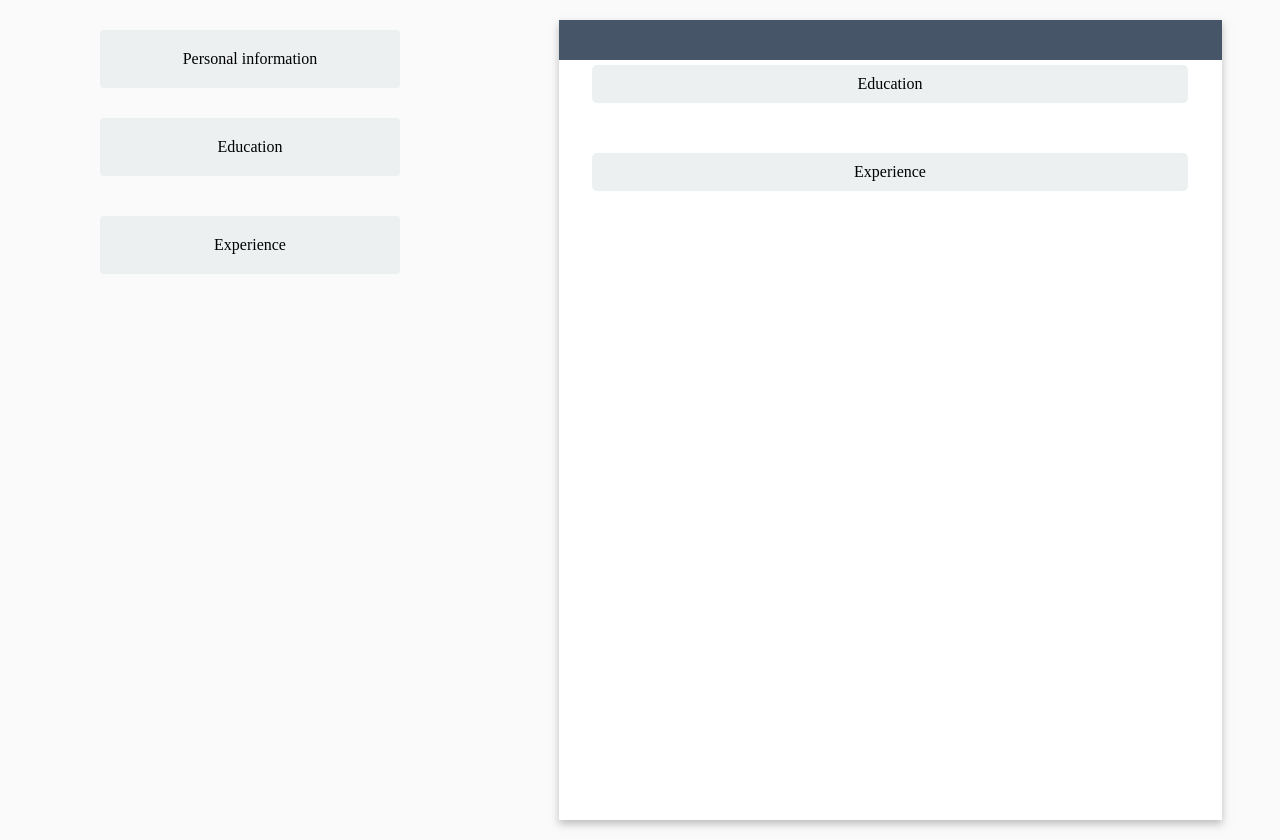
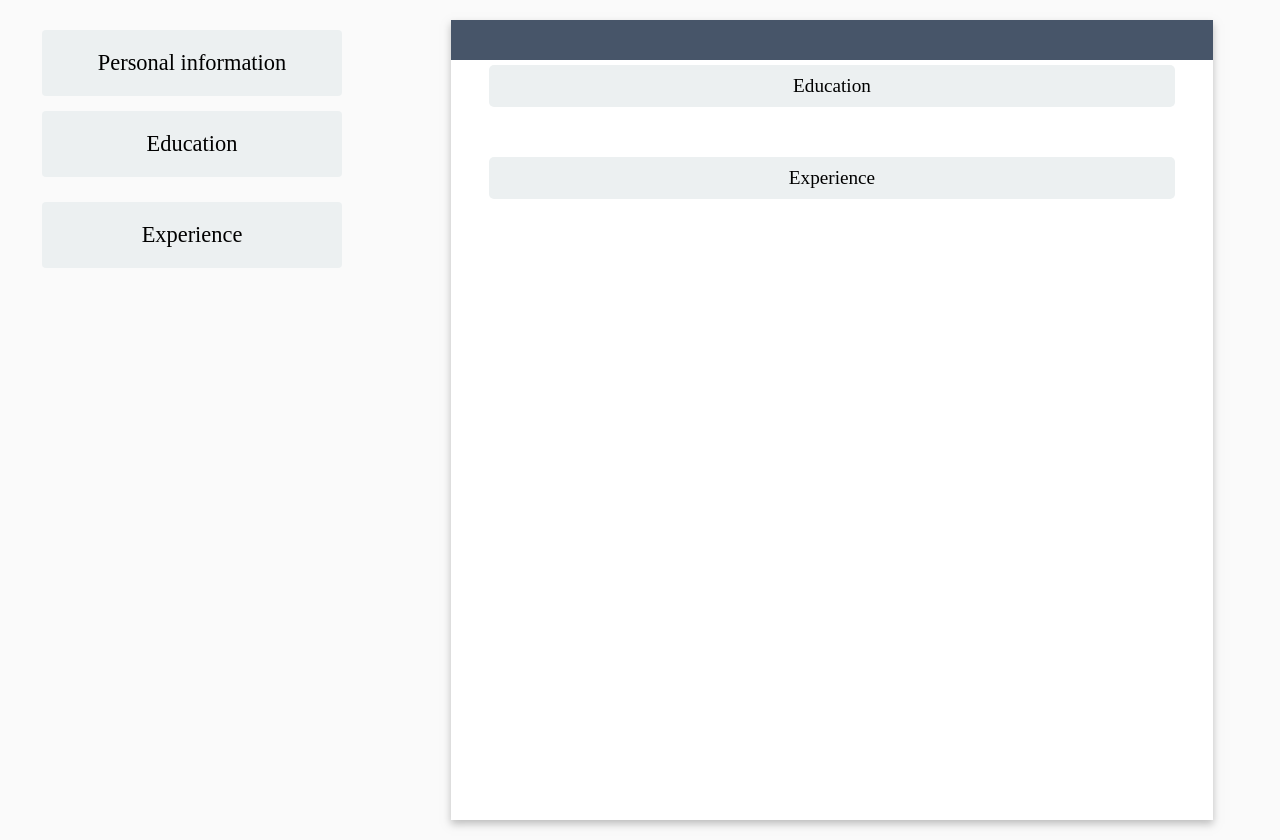
Before and after one commit to AtmaniChouaib22/cv-Builder, a React (Vite) app in the folder cv builder/: page / in a window 1280 px wide. Built offline with nearby package versions, Linux system fonts and the light colour scheme.

Commit message:
added ui functions

```diff
--- a/cv builder/src/app.jsx
+++ b/cv builder/src/app.jsx
@@ -92,7 +92,7 @@ export default function App() {
                 <CreateExperience handleExperienceArray={handleExperienceArray} experienceInfoArr={experienceInfoArr} displayExpOnclick={displayExpOnclick}/>
             </div>
             <div className="Resume">
-                <CreateResume educationInfoArr={educationInfoArr} personalInfoArr={personalInfoArr}/>
+                <CreateResume educationInfoArr={educationInfoArr} personalInfoArr={personalInfoArr} experienceInfoArr={experienceInfoArr}/>
             </div>
         </div>
     )
--- a/cv builder/src/displayEducations.jsx
+++ b/cv builder/src/displayEducations.jsx
@@ -7,10 +7,10 @@ function DisplayEducation({educationInfoArr}) {
                 <div className="left-info">
                     <div>{item.startDate} To </div>
                     <div>{item.endDate}</div>
-                    <div>{item.location}</div>
+                    <div className="Location">{item.location}</div>
                 </div>
                 <div className="right-info">
-                    <div>{item.degree}</div>
+                    <div className="Degree">{item.degree}</div>
                     <div>{item.school}</div>
                 </div>
             </div>))}
--- /dev/null
+++ b/cv builder/src/displayExperiences.jsx
@@ -0,0 +1,20 @@
+function DisplayExperience({experienceInfoArr}) {
+    console.log(experienceInfoArr);
+    return (
+        <div className="Experience-Section">
+            {experienceInfoArr.map(item => (<div key={item.key} className="Experience-Item">
+                <div className="left-info">
+                    <div>{item.startDate} To </div>
+                    <div>{item.endDate}</div>
+                    <div className="Location">{item.location}</div>
+                </div>
+                <div className="right-info">
+                    <div className="Title">{item.title}</div>
+                    <div className="Company">{item.company}</div>
+                    <div className="Discription">{item.discription}</div>
+                </div>
+            </div>))}
+        </div>
+    )
+}
+export default DisplayExperience ;
--- a/cv builder/src/educationInfo.jsx
+++ b/cv builder/src/educationInfo.jsx
@@ -60,6 +60,8 @@ function CreateEducation({handleEducationArray, educationInfoArr, displayEduOncl
             <div className="Short-Cuts">
                 {educationInfoArr.map(item => (<div className="Info-Box">
                     <div>{item.degree}</div>
+                    <button>Edit</button>
+                    <button>Delete</button>
                 </div>))}
             </div>
         </div>
--- a/cv builder/src/experienceInfo.jsx
+++ b/cv builder/src/experienceInfo.jsx
@@ -26,7 +26,7 @@ function CreateExperience({handleExperienceArray, experienceInfoArr, displayExpO
             case "location":
                 setLocation(value);
                 break;
-            case "disctiption":
+            case "discription":
                 setDiscription(value);
                 break;
         }
@@ -56,8 +56,8 @@ function CreateExperience({handleExperienceArray, experienceInfoArr, displayExpO
                 <CreateInput id="title" type="text" label="job Title" placeholder="Job Title" value={title} handleInputChange={handleExperienceChange}/>
                 <CreateInput id="startDate" type="date" label="Starting Date" placeholder=""value={startDate} handleInputChange={handleExperienceChange}/>
                 <CreateInput id="endDate" type="date" label="Ending Date" placeholder="" value={endDate} handleInputChange={handleExperienceChange}/>
-                <CreateInput id="location" type="text" label="Location" placeholder="City, Country"value={location} handleInputChange={handleExperienceChange}/>
-                <CreateInput id="discription" type="text" label="Discription" placeholder="Discription"value={discription} handleInputChange={handleExperienceChange}/>
+                <CreateInput id="location" type="text" label="Location" placeholder="City, Country" value={location} handleInputChange={handleExperienceChange}/>
+                <CreateInput id="discription" type="text" label="Discription" placeholder="Discription" value={discription} handleInputChange={handleExperienceChange}/>
                 <div className="Buttons">
                     <button type="submit" className="Submit-Btn">Submit</button>
                 </div>
--- a/cv builder/src/resume.jsx
+++ b/cv builder/src/resume.jsx
@@ -1,14 +1,16 @@
 import DisplayEducation from "./displayEducations"
 import DisplayPersonal from "./displayPersonal"
+import DisplayExperience from "./displayExperiences"
 import './styles/resume.css'
 
-export default function CreateResume({educationInfoArr, personalInfoArr}) {
+export default function CreateResume({educationInfoArr, personalInfoArr, experienceInfoArr}) {
     return (
         <div className="Resume-Paper">
             <DisplayPersonal personalInfoArr={personalInfoArr} />
             <div className="Divider">Education</div>
             <DisplayEducation educationInfoArr={educationInfoArr}/>
             <div className="Divider">Experience</div>
+            <DisplayExperience experienceInfoArr={experienceInfoArr} />
         </div>
     )
 }
--- a/cv builder/src/styles/app.css
+++ b/cv builder/src/styles/app.css
@@ -10,7 +10,7 @@ body {
 
 .App-interface {
     display: grid;
-    grid-template-columns: 500px 1fr;
+    grid-template-columns: 30% 1fr;
     height: 100%;
 }
 .Short-Cuts {
@@ -20,6 +20,8 @@ body {
     gap: 10px;
 }
 .Info-Box {
+    display: flex;
+    justify-content: space-around;
     background-color: #ecf0f1;
     padding: 10px;
     cursor: pointer;
--- a/cv builder/src/styles/forms.css
+++ b/cv builder/src/styles/forms.css
@@ -2,7 +2,7 @@
     display: flex;
     flex-direction: column;
     align-items: center;
-    gap: 30px;
+    gap: 15px;
 }
 .Input-field {
     width: 300px;
@@ -29,6 +29,7 @@
     cursor: pointer;
     transition: background-color 0.3s ease, color 0.3s ease, transform 0.3s ease;
     background-color: #ecf0f1;
+    font-size: 1.4rem;
 }
 .Box-Header:hover {
     background-color: #2980b9;
@@ -39,7 +40,6 @@
     justify-content: space-between;
     align-items: center;
 }
-
 .Education {
     width: 300px;
 }
--- a/cv builder/src/styles/resume.css
+++ b/cv builder/src/styles/resume.css
@@ -23,11 +23,14 @@
     padding: 10px;
     border-radius: 5px;
     background-color: #ecf0f1;
+    font-size: 1.2rem;
+    font-weight: 300;
 }
 .Personal-Section {
     padding: 20px;
     background-color: #475569;
     width: 100%;
+    color: #ecf0f1;
 }
 .Personal-Item {
     display: grid;
@@ -42,6 +45,7 @@ h1 {
     gap: 10px;
     justify-items: center;
     text-align: center;
+    font-size: 1.2rem;
 }
 .Education-Section {
     display: grid;
@@ -58,13 +62,40 @@ h1 {
     border-left: 2px solid black;
 
 }
-.left-one {
+.Experience-Section {
+    display: grid;
+    grid-template-columns: 1fr;
+    gap: 20px;
+    padding: 20px;
+    width: 100%;
+}
+
+.Experience-Item {
+    display: grid;
+    grid-template-columns: 40% 1fr;
+    gap: 20px;
+    border-left: 2px solid black;
+}
+.left-info {
     display: flex;
+    flex-direction: column;
     justify-content: space-between;
     align-items: center;
 }
-.right-one {
+.right-info {
     display: flex;
-    align-items: center;
-    justify-content: space-around;
+    flex-direction: column;
+    justify-content: space-between;
 }
+.Title {
+    font-size: 1.1rem;
+    font-weight: 800;
+}
+.Location {
+    font-size: 1.1rem;
+    font-weight: 800;
+}
+.Degree {
+    font-size: 1.1rem;
+    font-weight: 800;
+}
```
